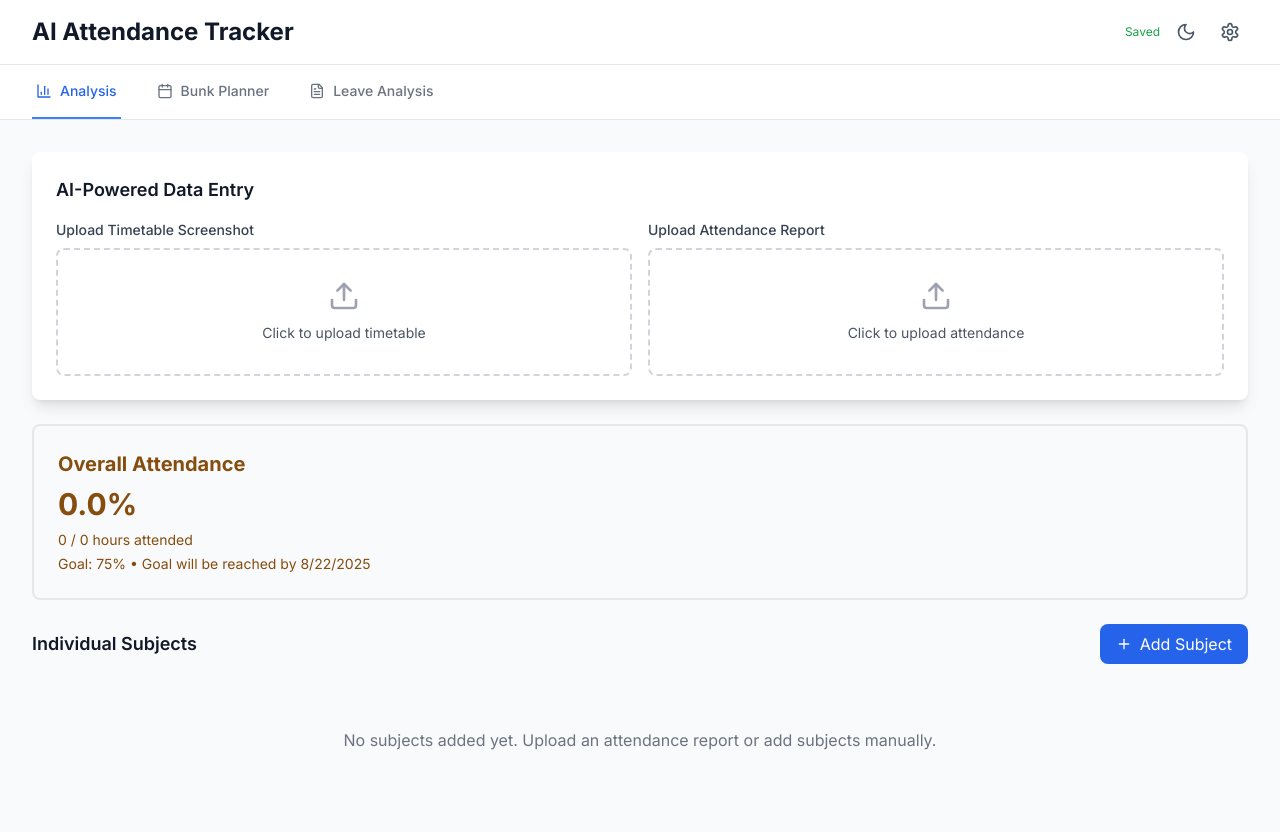
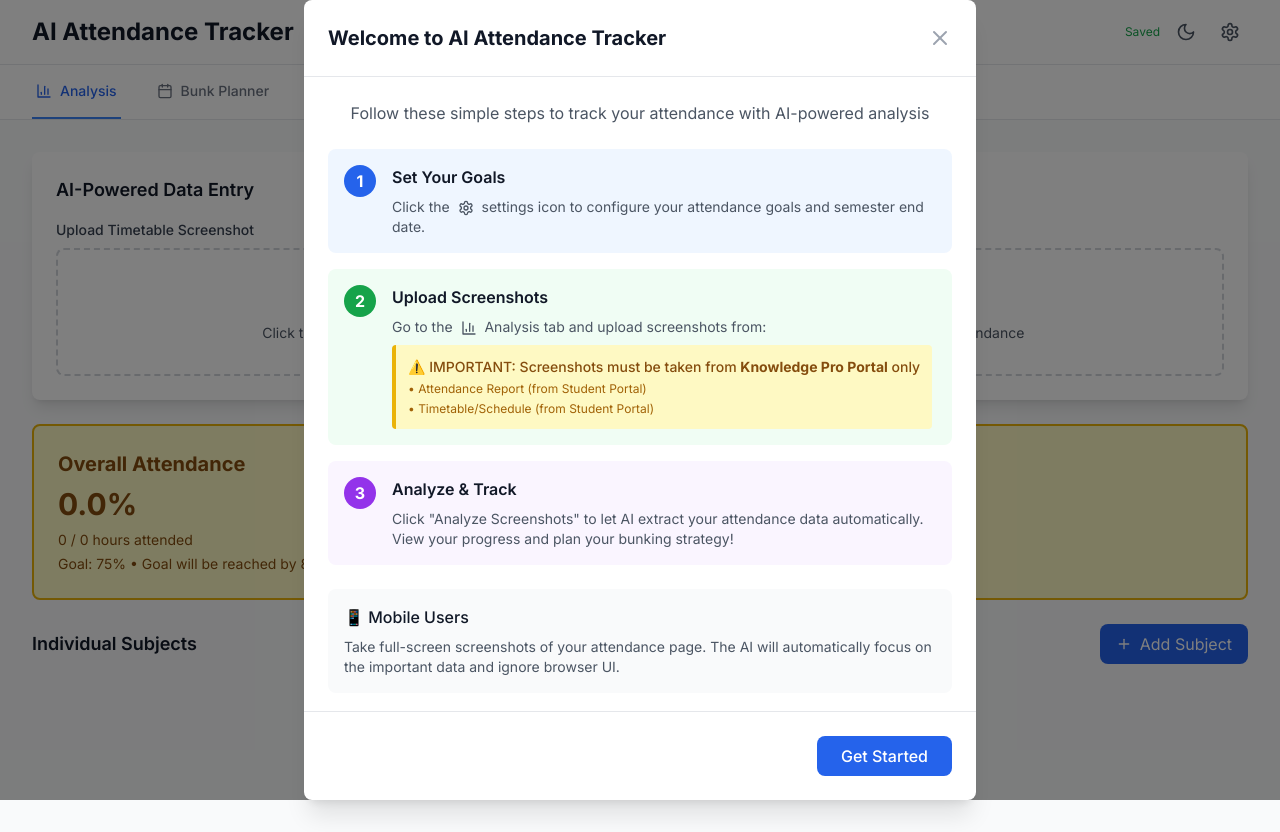
Before and after one commit to ShivaGodara/AttendanceCalculator02, a Next.js app: page / in a window 1280 px wide. Built offline with nearby package versions, Linux system fonts and the light colour scheme.

Commit message:
Feature: Add welcome modal with Knowledge Pro instructions and fix individual goal updates

```diff
--- a/app/page.tsx
+++ b/app/page.tsx
@@ -8,6 +8,7 @@ import BunkPlannerTab from '@/components/BunkPlannerTab';
 import LeaveAnalysisTab from '@/components/LeaveAnalysisTab';
 import SettingsPanel from '@/components/SettingsPanel';
 import Toast from '@/components/Toast';
+import WelcomeModal from '@/components/WelcomeModal';
 import { Settings as SettingsIcon, BarChart3, Calendar, FileText, Sun, Moon } from 'lucide-react';
 
 export default function Home() {
@@ -17,6 +18,7 @@ export default function Home() {
   const [saveStatus, setSaveStatus] = useState<'saved' | 'saving' | 'error'>('saved');
   const [showClearDialog, setShowClearDialog] = useState(false);
   const [toast, setToast] = useState<{type: 'success' | 'error' | 'info', message: string} | null>(null);
+  const [showWelcome, setShowWelcome] = useState(false);
   const [appData, setAppData] = useState<AppData>({
     subjects: [],
     settings: {
@@ -36,7 +38,18 @@ export default function Home() {
     if (savedDarkMode !== null) {
       setDarkMode(savedDarkMode);
     }
+
+    // Show welcome modal for first-time users
+    const hasVisited = loadFromLocalStorage('hasVisited');
+    if (!hasVisited) {
+      setShowWelcome(true);
+    }
   }, []);
+
+  const handleWelcomeClose = () => {
+    setShowWelcome(false);
+    saveToLocalStorage('hasVisited', true);
+  };
 
   useEffect(() => {
     setSaveStatus('saving');
@@ -63,7 +76,19 @@ export default function Home() {
   };
 
   const updateSettings = (settings: Settings) => {
-    setAppData(prev => ({ ...prev, settings }));
+    setAppData(prev => {
+      // Update existing subjects with new individual goal if they're using the old default
+      const updatedSubjects = prev.subjects.map(subject => ({
+        ...subject,
+        goal: subject.goal === prev.settings.individualGoal ? settings.individualGoal : subject.goal
+      }));
+
+      return {
+        ...prev,
+        settings,
+        subjects: updatedSubjects
+      };
+    });
   };
 
   const clearAllData = () => {
@@ -238,6 +263,11 @@ export default function Home() {
         </div>
       )}
 
+      {/* Welcome Modal */}
+      {showWelcome && (
+        <WelcomeModal onClose={handleWelcomeClose} />
+      )}
+
       {/* Toast Notification */}
       {toast && (
         <Toast
--- /dev/null
+++ b/components/WelcomeModal.tsx
@@ -0,0 +1,96 @@
+'use client';
+
+import { X, Upload, Settings, BarChart3 } from 'lucide-react';
+
+interface WelcomeModalProps {
+  onClose: () => void;
+}
+
+export default function WelcomeModal({ onClose }: WelcomeModalProps) {
+  return (
+    <div className="fixed inset-0 bg-black bg-opacity-50 flex items-center justify-center z-50 p-4">
+      <div className="bg-white dark:bg-gray-900 rounded-lg shadow-xl w-full max-w-2xl max-h-screen flex flex-col">
+        <div className="flex items-center justify-between p-6 border-b border-gray-200 dark:border-gray-800">
+          <h2 className="text-xl font-bold text-gray-900 dark:text-gray-100">Welcome to AI Attendance Tracker</h2>
+          <button
+            onClick={onClose}
+            className="text-gray-400 hover:text-gray-600 dark:hover:text-gray-300"
+          >
+            <X className="w-6 h-6" />
+          </button>
+        </div>
+
+        <div className="flex-1 overflow-y-auto p-6 space-y-6">
+          <div className="text-center mb-6">
+            <p className="text-gray-600 dark:text-gray-300">
+              Follow these simple steps to track your attendance with AI-powered analysis
+            </p>
+          </div>
+
+          <div className="space-y-4">
+            <div className="flex items-start space-x-4 p-4 bg-blue-50 dark:bg-blue-900/20 rounded-lg">
+              <div className="flex-shrink-0 w-8 h-8 bg-blue-600 text-white rounded-full flex items-center justify-center font-bold">
+                1
+              </div>
+              <div>
+                <h3 className="font-semibold text-gray-900 dark:text-gray-100 mb-2">Set Your Goals</h3>
+                <p className="text-sm text-gray-600 dark:text-gray-300">
+                  Click the <Settings className="w-4 h-4 inline mx-1" /> settings icon to configure your attendance goals and semester end date.
+                </p>
+              </div>
+            </div>
+
+            <div className="flex items-start space-x-4 p-4 bg-green-50 dark:bg-green-900/20 rounded-lg">
+              <div className="flex-shrink-0 w-8 h-8 bg-green-600 text-white rounded-full flex items-center justify-center font-bold">
+                2
+              </div>
+              <div>
+                <h3 className="font-semibold text-gray-900 dark:text-gray-100 mb-2">Upload Screenshots</h3>
+                <p className="text-sm text-gray-600 dark:text-gray-300 mb-2">
+                  Go to the <BarChart3 className="w-4 h-4 inline mx-1" /> Analysis tab and upload screenshots from:
+                </p>
+                <div className="bg-yellow-100 dark:bg-yellow-900/30 p-3 rounded border-l-4 border-yellow-500">
+                  <p className="text-sm font-medium text-yellow-800 dark:text-yellow-200">
+                    ⚠️ IMPORTANT: Screenshots must be taken from <strong>Knowledge Pro Portal</strong> only
+                  </p>
+                  <ul className="text-xs text-yellow-700 dark:text-yellow-300 mt-1 space-y-1">
+                    <li>• Attendance Report (from Student Portal)</li>
+                    <li>• Timetable/Schedule (from Student Portal)</li>
+                  </ul>
+                </div>
+              </div>
+            </div>
+
+            <div className="flex items-start space-x-4 p-4 bg-purple-50 dark:bg-purple-900/20 rounded-lg">
+              <div className="flex-shrink-0 w-8 h-8 bg-purple-600 text-white rounded-full flex items-center justify-center font-bold">
+                3
+              </div>
+              <div>
+                <h3 className="font-semibold text-gray-900 dark:text-gray-100 mb-2">Analyze & Track</h3>
+                <p className="text-sm text-gray-600 dark:text-gray-300">
+                  Click "Analyze Screenshots" to let AI extract your attendance data automatically. View your progress and plan your bunking strategy!
+                </p>
+              </div>
+            </div>
+          </div>
+
+          <div className="bg-gray-50 dark:bg-gray-800 p-4 rounded-lg">
+            <h4 className="font-medium text-gray-900 dark:text-gray-100 mb-2">📱 Mobile Users</h4>
+            <p className="text-sm text-gray-600 dark:text-gray-300">
+              Take full-screen screenshots of your attendance page. The AI will automatically focus on the important data and ignore browser UI.
+            </p>
+          </div>
+        </div>
+
+        <div className="flex justify-end p-6 border-t border-gray-200 dark:border-gray-800">
+          <button
+            onClick={onClose}
+            className="px-6 py-2 bg-blue-600 text-white rounded-lg hover:bg-blue-700 font-medium"
+          >
+            Get Started
+          </button>
+        </div>
+      </div>
+    </div>
+  );
+}
```
